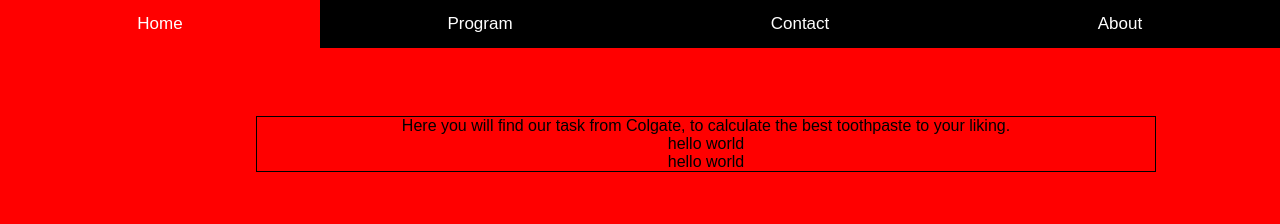
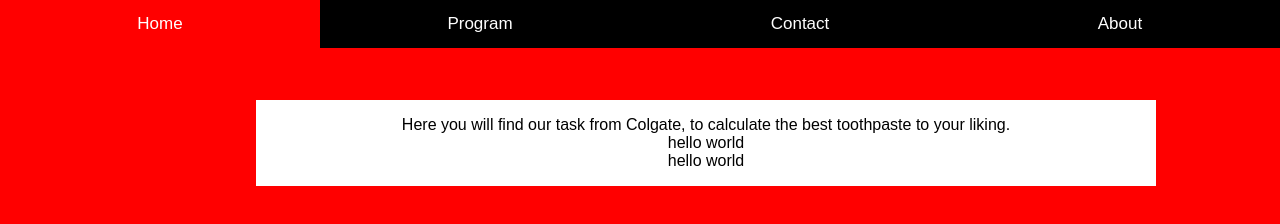
Before and after one commit to bhargav11/Hackru-Fall2019, a plain HTML site: page index.html in a window 1280 px wide. Both pictures are taken after a click on the button "Home". Drawn offline with Linux system fonts and the light colour scheme.

Commit message:
Update index.html

```diff
--- a/index.html
+++ b/index.html
@@ -47,9 +47,10 @@ p{
         width: 900px;
         color: black;
         font-size: 20;
-        border: 1.5px solid black;
+
     }
     .paragraph{
+        background-color: white;
         text-align: center;
         position: absolute;
         left: 20%;
```
